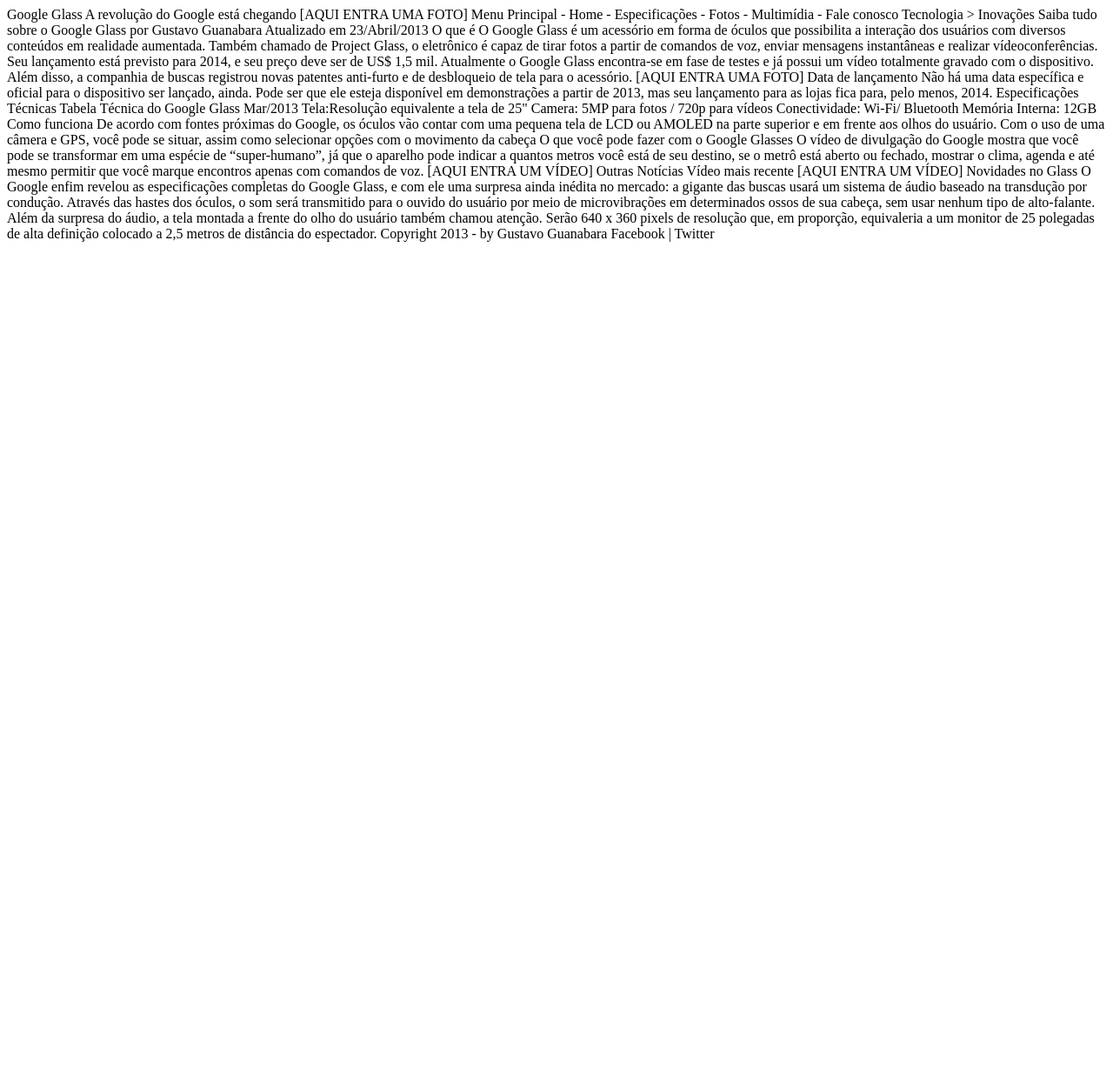
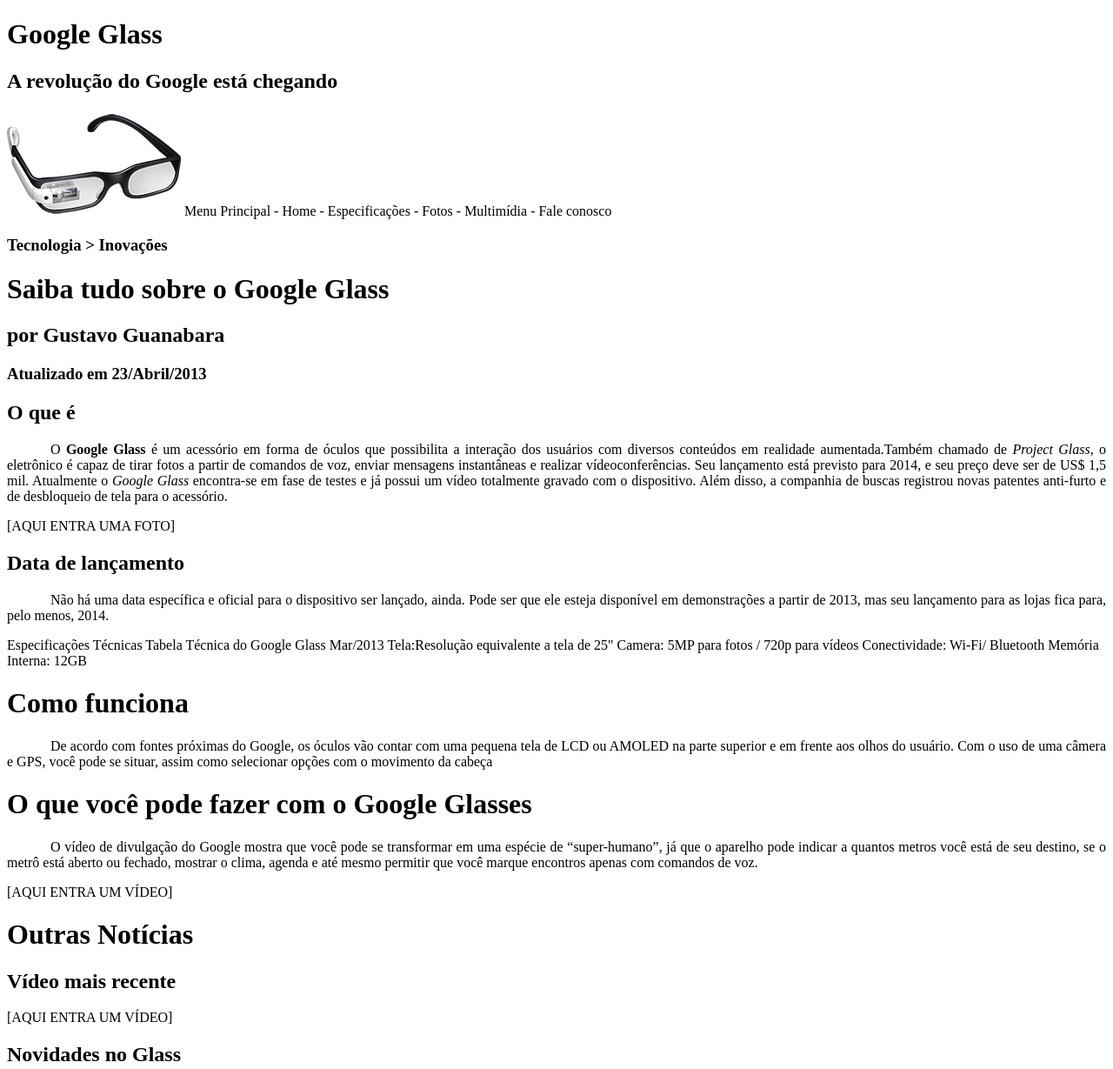
Before and after one commit to Guidotti-dll/GoogleGlass, a plain HTML site: page index.html in a window 1280 px wide. Shown: the top 1229 px of the page at 87% size. Before the commit the page ends 800 px from the top, so only its background shows below. Drawn offline with Linux system fonts and the light colour scheme.

Commit message:
3 commit

```diff
--- a/index.html
+++ b/index.html
@@ -1,15 +1,77 @@
-<DOCTYPE html>
-    <html>
-    Google Glass A revolução do Google está chegando [AQUI ENTRA UMA FOTO] Menu Principal - Home - Especificações - Fotos - Multimídia - Fale conosco Tecnologia > Inovações Saiba tudo sobre o Google Glass por Gustavo Guanabara Atualizado em 23/Abril/2013
-    O que é O Google Glass é um acessório em forma de óculos que possibilita a interação dos usuários com diversos conteúdos em realidade aumentada. Também chamado de Project Glass, o eletrônico é capaz de tirar fotos a partir de comandos de voz, enviar
-    mensagens instantâneas e realizar vídeoconferências. Seu lançamento está previsto para 2014, e seu preço deve ser de US$ 1,5 mil. Atualmente o Google Glass encontra-se em fase de testes e já possui um vídeo totalmente gravado com o dispositivo. Além
-    disso, a companhia de buscas registrou novas patentes anti-furto e de desbloqueio de tela para o acessório. [AQUI ENTRA UMA FOTO] Data de lançamento Não há uma data específica e oficial para o dispositivo ser lançado, ainda. Pode ser que ele esteja
-    disponível em demonstrações a partir de 2013, mas seu lançamento para as lojas fica para, pelo menos, 2014. Especificações Técnicas Tabela Técnica do Google Glass Mar/2013 Tela:Resolução equivalente a tela de 25" Camera: 5MP para fotos / 720p para
-    vídeos Conectividade: Wi-Fi/ Bluetooth Memória Interna: 12GB Como funciona De acordo com fontes próximas do Google, os óculos vão contar com uma pequena tela de LCD ou AMOLED na parte superior e em frente aos olhos do usuário. Com o uso de uma câmera
-    e GPS, você pode se situar, assim como selecionar opções com o movimento da cabeça O que você pode fazer com o Google Glasses O vídeo de divulgação do Google mostra que você pode se transformar em uma espécie de “super-humano”, já que o aparelho pode
-    indicar a quantos metros você está de seu destino, se o metrô está aberto ou fechado, mostrar o clima, agenda e até mesmo permitir que você marque encontros apenas com comandos de voz. [AQUI ENTRA UM VÍDEO] Outras Notícias Vídeo mais recente [AQUI
-    ENTRA UM VÍDEO] Novidades no Glass O Google enfim revelou as especificações completas do Google Glass, e com ele uma surpresa ainda inédita no mercado: a gigante das buscas usará um sistema de áudio baseado na transdução por condução. Através das
-    hastes dos óculos, o som será transmitido para o ouvido do usuário por meio de microvibrações em determinados ossos de sua cabeça, sem usar nenhum tipo de alto-falante. Além da surpresa do áudio, a tela montada a frente do olho do usuário também chamou
-    atenção. Serão 640 x 360 pixels de resolução que, em proporção, equivaleria a um monitor de 25 polegadas de alta definição colocado a 2,5 metros de distância do espectador. Copyright 2013 - by Gustavo Guanabara Facebook | Twitter
+<!DOCTYPE html>
+<html lang="pt-br">
 
-    </html>
+<head>
+    <meta charset="UTF-8" />
+    <title>Tudo sobre Google Glass</title>
+    <style>
+        p {
+            text-align: justify;
+            text-indent: 50px;
+        }
+    </style>
+
+</head>
+
+<body>
+    <div id="interface">
+
+        <header id="cabecalho">
+            <hgroup>
+                <h1>Google Glass</h1>
+                <h2>A revolução do Google está chegando</h2>
+            </hgroup>
+
+            <img src="img/glass-oculos-preto-peq.png"> Menu Principal - Home - Especificações - Fotos - Multimídia - Fale conosco
+        </header>
+
+        <hgroup>
+            <h3>Tecnologia > Inovações</h3>
+            <h1>Saiba tudo sobre o Google Glass</h1>
+            <h2>por Gustavo Guanabara</h2>
+            <h3>Atualizado em 23/Abril/2013</h3>
+        </hgroup>
+
+
+
+        <h2>O que é</h2>
+        <p>O <span style="font-weight:900">Google Glass</span> é um acessório em forma de óculos que possibilita a interação dos usuários com diversos conteúdos em realidade aumentada.Também chamado de <i>Project Glass</i>, o eletrônico é capaz de tirar
+            fotos a partir de comandos de voz, enviar mensagens instantâneas e realizar vídeo&shy;conferên&shy;cias. Seu lançamento está previsto para 2014, e seu preço deve ser de US$ 1,5 mil. Atualmente o <em>Google Glass</em> encontra-se em fase de
+            testes e já possui um vídeo totalmente gravado com o dispositivo. Além disso, a companhia de buscas registrou novas patentes anti-furto e de desbloqueio de tela para o acessório.</p>
+
+        [AQUI ENTRA UMA FOTO]
+
+        <h2>Data de lançamento</h2>
+        <p>Não há uma data específica e oficial para o dispositivo ser lançado, ainda. Pode ser que ele esteja disponível em demonstrações a partir de 2013, mas seu lançamento para as lojas fica para, pelo menos, 2014.</p>
+
+        Especificações Técnicas Tabela Técnica do Google Glass Mar/2013 Tela:Resolução equivalente a tela de 25" Camera: 5MP para fotos / 720p para vídeos Conectividade: Wi-Fi/ Bluetooth Memória Interna: 12GB
+
+        <h1>Como funciona</h1>
+        <p>De acordo com fontes próximas do Google, os óculos vão contar com uma pequena tela de LCD ou AMOLED na parte superior e em frente aos olhos do usuário. Com o uso de uma câmera e GPS, você pode se situar, assim como selecionar opções com o movimento
+            da cabeça</p>
+
+        <h1>O que você pode fazer com o Google Glasses</h1>
+        <p>O vídeo de divulgação do Google mostra que você pode se transformar em uma espécie de “super-<wbr/>humano”, já que o aparelho pode indicar a quantos metros você está de seu destino, se o metrô está aberto ou fechado, mostrar o clima, agenda e
+            até mesmo permitir que você marque encontros apenas com comandos de voz.</p>
+
+        [AQUI ENTRA UM VÍDEO]
+
+        <h1>Outras Notícias</h1>
+        <h2>Vídeo mais recente</h2>
+
+        [AQUI ENTRA UM VÍDEO]
+
+        <h2>Novidades no Glass</h2>
+        <p>O Google enfim revelou as especificações completas do Google Glass, e com ele uma surpresa ainda inédita no mercado: a gigante das buscas usará um sistema de áudio baseado na transdução por condução. Através das hastes dos óculos, o som será transmitido
+            para o ouvido do usuário por meio de microvibrações em determinados ossos de sua cabeça, sem usar nenhum tipo de alto-falante.
+        </p>
+
+        <p>Além da surpresa do áudio, a tela montada a frente do olho do usuário também chamou atenção. Serão 640 x 360 pixels de resolução que, em proporção, equivaleria a um monitor de 25 polegadas de alta definição colocado a 2,5 metros de distância do
+            espectador.
+        </p>
+
+        <p>Copyright &copy; 2013 - by Gustavo Guanabara Facebook | Twitter</p>
+    </div>
+</body>
+
+</html>
```
